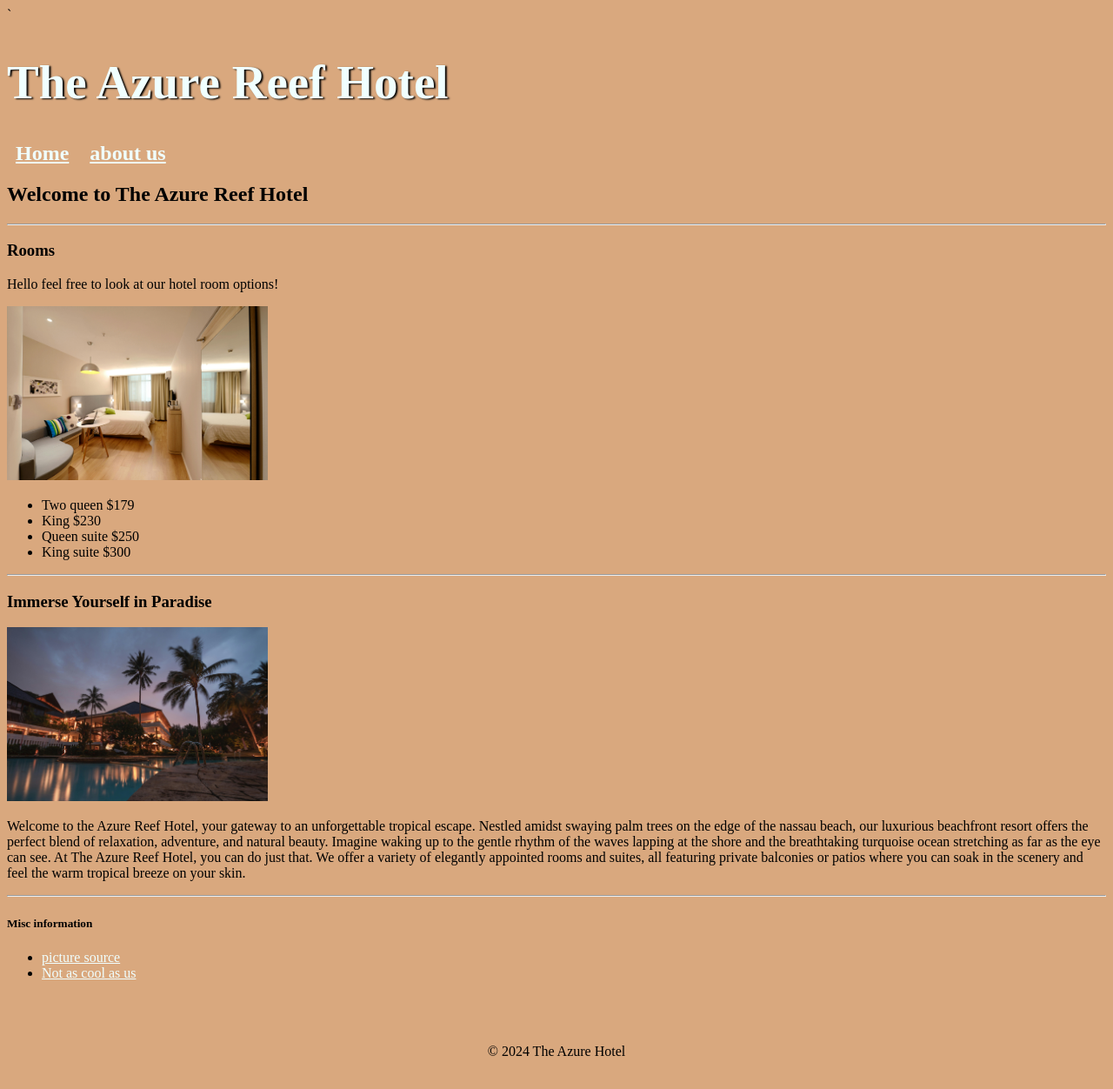
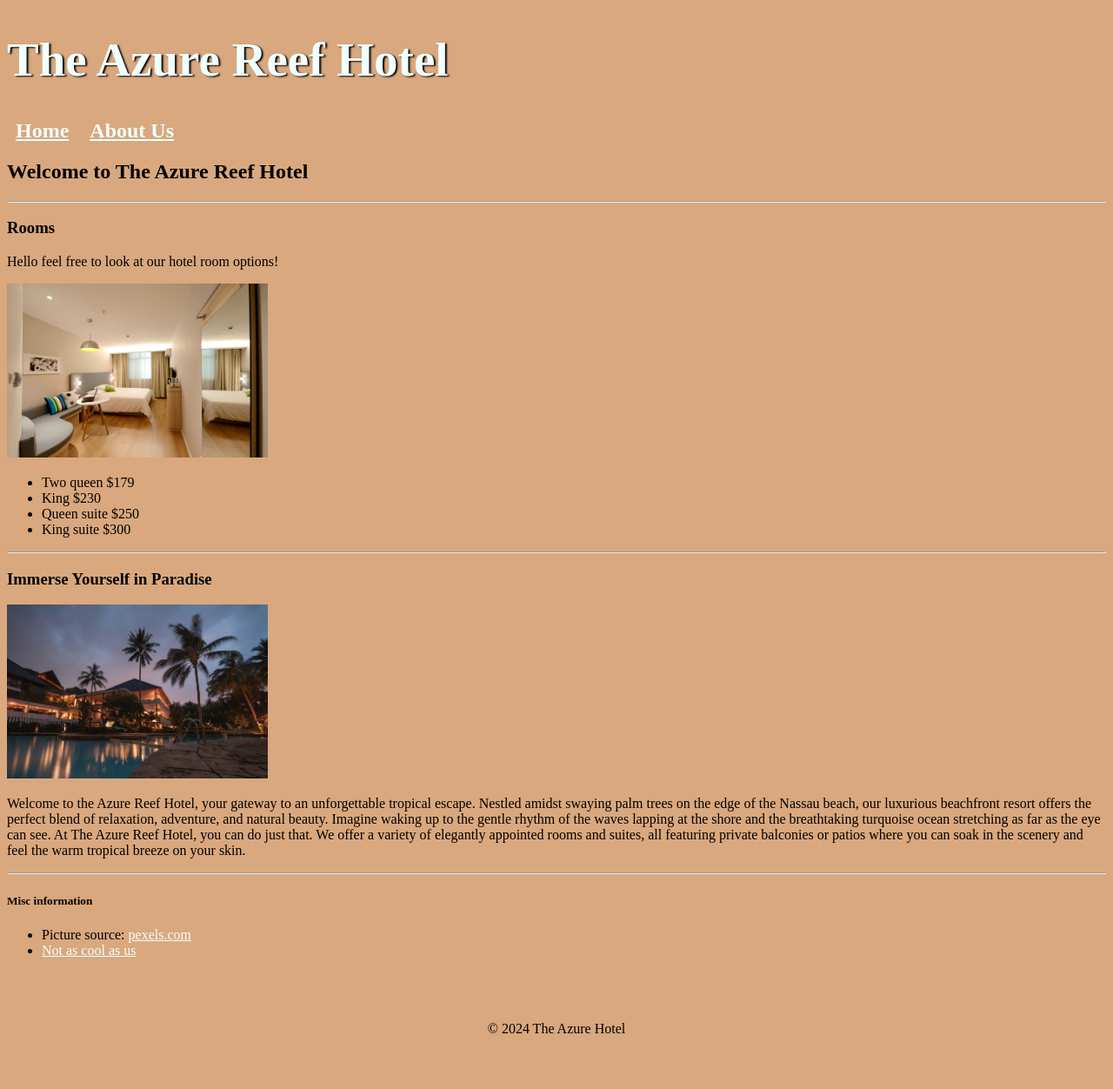
Before and after one commit to JacksonPoe/Web-Design, a plain HTML site: page html5_intro_css/index.html in a window 1280 px wide. Shown: the whole page at 87% size. Drawn offline with Linux system fonts and the light colour scheme.

Commit message:
Update index.html

```diff
--- a/html5_intro_css/index.html
+++ b/html5_intro_css/index.html
@@ -3,21 +3,16 @@
 <head>
   <meta charset="UTF-8">
   <meta name="viewport" content="width=device-width, initial-scale=1.0">
-`   <title>The Azure Reef Hotel</title>
+  <title>The Azure Reef Hotel</title>
   <link rel="stylesheet" href="css/styles.css">
 </head>
-
-
-    <div   id="contanier">
 <body>
-
-
   <header>
     <h1>The Azure Reef Hotel</h1>
   </header>
   <nav>
     <a href="index.html">Home</a>
-        <a href="about.html">about us</a>
+    <a href="about.html">About Us</a>
   </nav>
   <main>
     <h2>Welcome to The Azure Reef Hotel</h2>
@@ -34,15 +29,13 @@
     <hr>
     <h3>Immerse Yourself in Paradise</h3>
     <img src="images/palm_trees.jpg" alt="palm trees" width="300" height="200">
-        <p>Welcome to the Azure Reef Hotel, your gateway to an unforgettable tropical escape. Nestled amidst swaying palm trees on the edge of the nassau beach, our luxurious beachfront resort offers the perfect blend of relaxation, adventure, and natural beauty. Imagine waking up to the gentle rhythm of the waves lapping at the shore and the breathtaking turquoise ocean stretching as far as the eye can see. At The Azure Reef Hotel, you can do just that. We offer a variety of elegantly appointed rooms and suites, all featuring private balconies or patios where you can soak in the scenery and feel the warm tropical breeze on your skin.</p>
+    <p>Welcome to the Azure Reef Hotel, your gateway to an unforgettable tropical escape. Nestled amidst swaying palm trees on the edge of the Nassau beach, our luxurious beachfront resort offers the perfect blend of relaxation, adventure, and natural beauty. Imagine waking up to the gentle rhythm of the waves lapping at the shore and the breathtaking turquoise ocean stretching as far as the eye can see. At The Azure Reef Hotel, you can do just that. We offer a variety of elegantly appointed rooms and suites, all featuring private balconies or patios where you can soak in the scenery and feel the warm tropical breeze on your skin.</p>
     <hr>
     <h5>Misc information</h5>
     <ul>
-            <li><a href=https://www.pexels.com/ target="_blank">picture source</a></li>
+      <li>Picture source: <a href="https://www.pexels.com/" target="_blank">pexels.com</a></li>
       <li><a href="https://www.ihg.com/hotels/us/en/reservation?cjdata=MXxOfDB8WXww&PID=100333486&_PMID=99634975&cm_mmc=CJ-_-4938167-_-100333486&mktgvar=CJ-_-4938167-_-100333486-_-www.ihg.com-_-7e11d7f8ecac11ee825c74520a82b82d&glat=AFFI&setPMCookies=true&cjevent=7e11d7f8ecac11ee825c74520a82b82d" target="_blank">Not as cool as us</a></li>
     </ul>
   </main>
-    <footer><P>&copy; 2024 The Azure Hotel</P></footer>
-  </div>
+  <footer><p>&copy; 2024 The Azure Hotel</p></footer>
 </body>
-</html>
```
Lines whose indentation alone changed are shown as unchanged.
